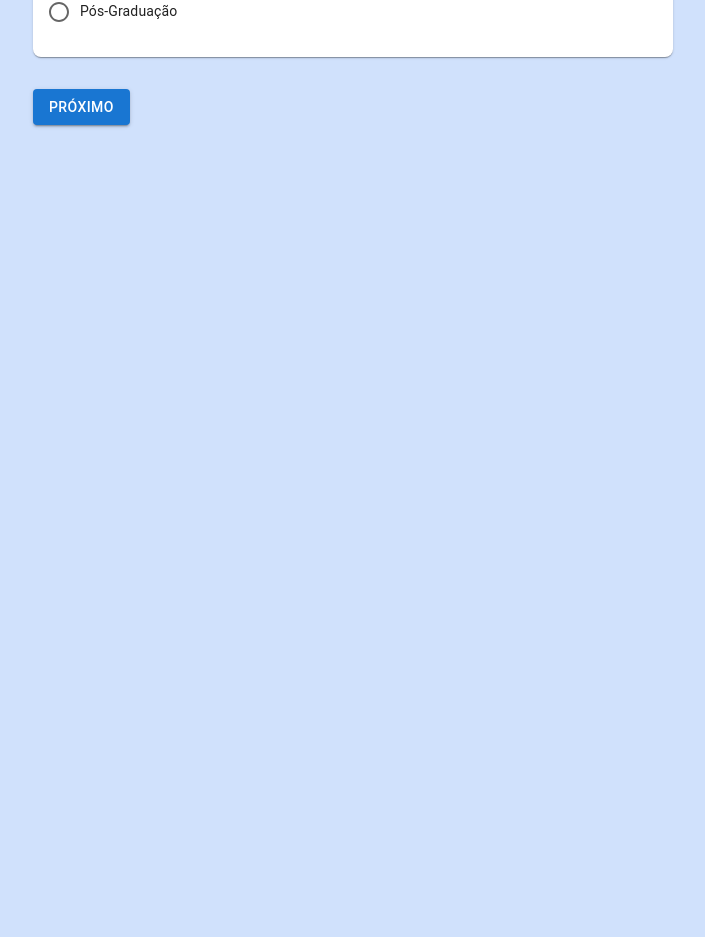
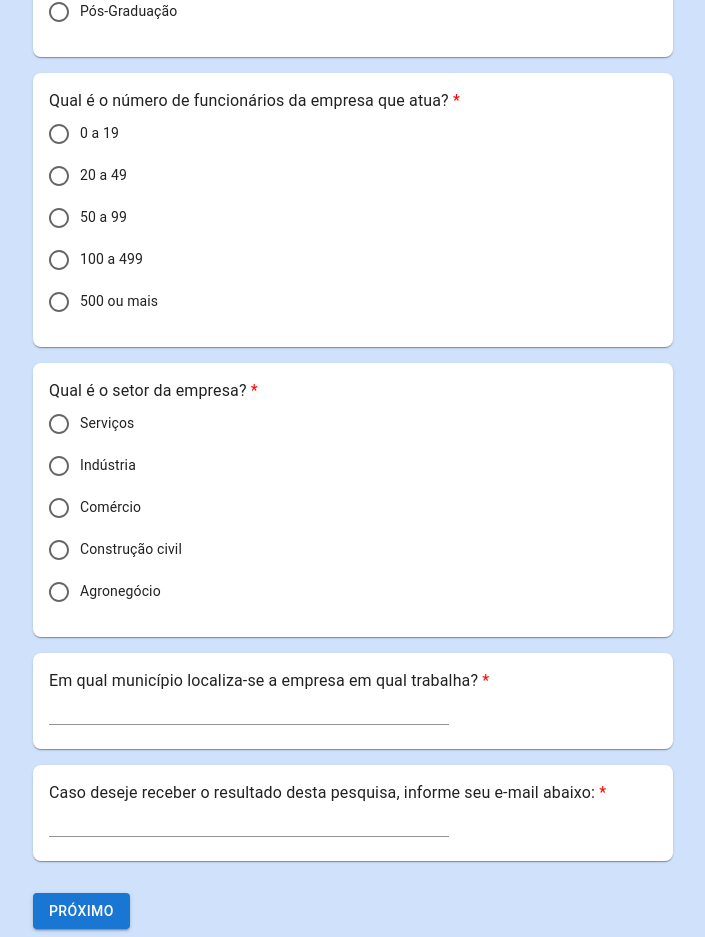
Before and after one commit to fghinzelli/pesquisa-tcc, a Next.js app: page / in a window 1280 px wide. Shown: the part 1237-2174 px from the top of the page, without its empty margins (287-992 px from the left). Before the commit the page ends 1370 px from the top, so only its background shows below. Built offline with nearby package versions, Linux system fonts and the light colour scheme.

Commit message:
Ajusstes na primeira etapa do form e componentes radio

```diff
--- a/components/QuestionCard.js
+++ b/components/QuestionCard.js
@@ -1,31 +1,64 @@
 import Card from '@mui/material/Card';
 import CardContent from '@mui/material/CardContent';
 import Typography from '@mui/material/Typography';
-import { FormControlLabel, Radio, RadioGroup } from '@mui/material';
+import { FormControlLabel, Radio, RadioGroup, TextField } from '@mui/material';
 import styles from '../styles/QuestionCard.module.css';
 
 export default function QuestionCard(props) {
-    return (
-        <Card sx={{ marginBottom: '16px', borderRadius: '8px', mx: 'auto', maxWidth: '1400px', width: '640px' }}>
-            <CardContent>
-                <Typography sx={{ fontSize: '16px' }} component="div">
-                    {props.question.title} <span style={{ color: 'red'}}>*</span>
-                </Typography>
-                <RadioGroup
-                    aria-labelledby="demo-radio-buttons-group-label"
-                    defaultValue="female"
-                    name="radio-buttons-group"
-                >
-                    {props.question.options.map((item, k) => {
+
+    const radioOptions = [
+        'Quase sempre',
+        'Muitas vezes',
+        'Poucas vezes',
+        'Quase nunca'
+    ];
+
+    let component = null;
+
+
+    if (props.question.type === 'radio') {
+        if (props.question.options.length) {
+            component = (
+                <RadioGroup name="radio-buttons-group">
+                    { props.question.options.map((item, k) => {
                         return (<FormControlLabel
                             key={k}
                             className={styles.radioLabel}
                             value={item.value}
                             control={<Radio />}
                             label={item.label}
+                            />)
+                        })}
+                    </RadioGroup>
+            );
+        } else {
+            component = (
+                <RadioGroup row name="radio-buttons-group">
+                    {radioOptions.map((item, k) => {
+                        return (<FormControlLabel
+                            key={k}
+                            className={styles.radioLabel}
+                            value={item}
+                            control={<Radio />}
+                            label={''}
                         />)
                     })}
                 </RadioGroup>
+            );
+        }
+    } else if (props.question.type === 'text') {
+        component = (
+            <TextField sx={{ minWidth: '400px' }} name="input-municipio" label="" variant="standard" />
+        )
+    }
+
+    return (
+        <Card sx={{ marginBottom: '16px', borderRadius: '8px', mx: 'auto', maxWidth: '1400px', width: '640px' }}>
+            <CardContent>
+                <Typography className={props.question.type} sx={{ fontSize: '16px' }} component="div">
+                    {props.question.title} <span style={{ color: 'red' }}>*</span>
+                </Typography>
+                { component }
             </CardContent>
 
         </Card>
--- a/pages/index.js
+++ b/pages/index.js
@@ -2,7 +2,7 @@ import HeaderCard from '../components/HeaderCard';
 import QuestionCard from '../components/QuestionCard';
 import TextCard from '../components/TextCard';
 import Chart from '../components/Chart';
-import { Grid, Button, Paper, Stack, Box }  from '@mui/material';
+import { Grid, Button, Paper, Stack, Box, TextField, Card, CardContent, Typography }  from '@mui/material';
 import { useState } from 'react';
 
 export default function Home() {
@@ -11,6 +11,7 @@ export default function Home() {
   const questions1 = [
     {
       title: 'Gênero',
+      type: 'radio',
       options: [
         {label: 'Feminino', value: 'feminino'},
         {label: 'Masculino', value: 'masculino'},
@@ -19,6 +20,7 @@ export default function Home() {
     },
     {
       title: 'Idade',
+      type: 'radio',
       options: [
         {label: '18 a 30 anos', value: '18 a 30 anos'},
         {label: '31 a 40 anos', value: '31 a 40 anos'},
@@ -28,27 +30,52 @@ export default function Home() {
     },
     {
       title: 'Escolaridade',
+      type: 'radio',
       options: [
         {label: 'Ensino Fundamental', value: 'Ensino Fundamental'},
         {label: 'Ensino médio', value: 'Ensino médio'},
         {label: 'Ensino Superior', value: 'Ensino Superior'},
         {label: 'Pós-Graduação', value: 'Pós-Graduação'}
       ]
+    },
+    {
+      title: 'Qual é o número de funcionários da empresa que atua?',
+      type: 'radio',
+      options: [
+        {label: '0 a 19', value: '0 a 19'},
+        {label: '20 a 49', value: '20 a 49'},
+        {label: '50 a 99', value: '50 a 99'},
+        {label: '100 a 499', value: '100 a 499'},
+        {label: '500 ou mais', value: '500 ou mais'}
+      ]
+    },
+    {
+      title: 'Qual é o setor da empresa?',
+      type: 'radio',
+      options: [
+        {label: 'Serviços', value: 'Serviços'},
+        {label: 'Indústria', value: 'Indústria'},
+        {label: 'Comércio', value: 'Comércio'},
+        {label: 'Construção civil', value: 'Construção civil'},
+        {label: 'Agronegócio', value: 'Agronegócio'}
+      ]
+    },
+    {
+      title: 'Em qual município localiza-se a empresa em qual trabalha?',
+      type: 'text',
+      id: 'input-municipio'
+    },
+    {
+      title: 'Caso deseje receber o resultado desta pesquisa, informe seu e-mail abaixo:',
+      type: 'text',
+      id: 'input-email'
     }
   ]
 
   const questions2 = [
     {
       title: '1. Evito demonstrar minhas emoções. ',
-      options: [
-        {label: 'Quase sempre', value: 'Quase sempre'},
-        {label: 'Muitas vezes', value: 'Muitas vezes'},
-        {label: 'Poucas vezes', value: 'Poucas vezes'},
-        {label: 'Quase nunca', value: 'Quase nunca'},
-      ]
-    },
-    {
-      title: 'Aqui aparecerão as demais questões',
+      type: 'radio',
       options: []
     }
   ]
```
Also changed, not shown: 1 other file (tests, documents, lock files or other folders).
